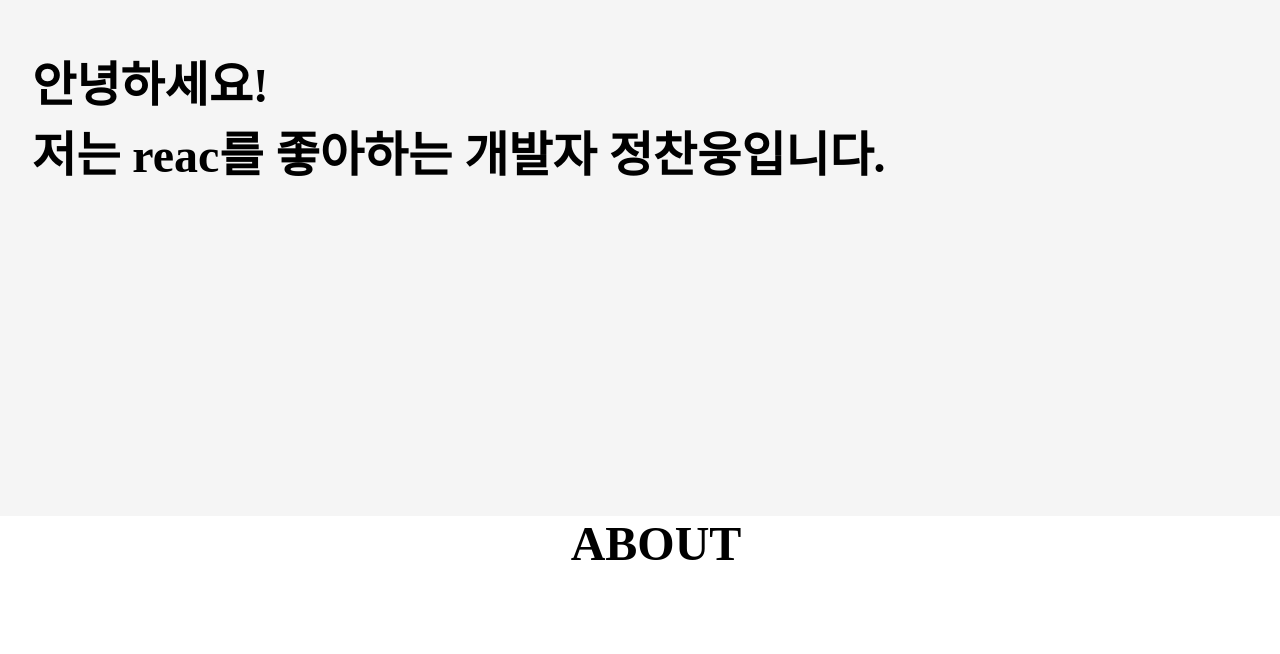
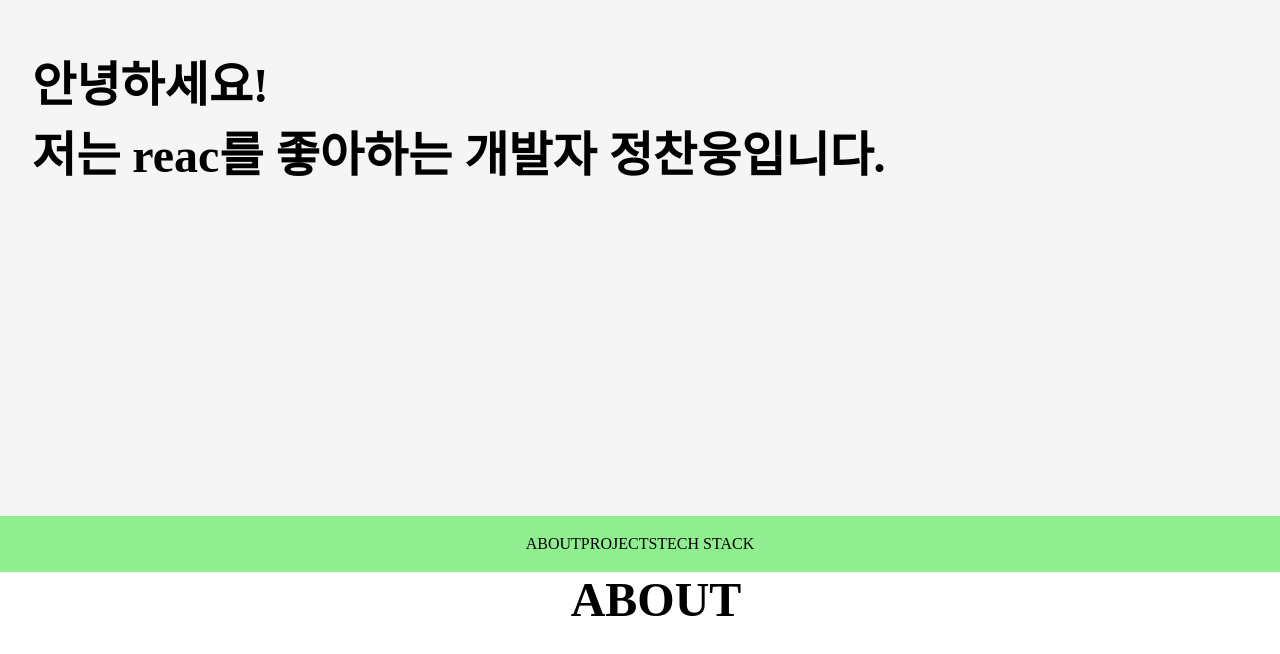
Before and after one commit to chanwoong1/portfolio-page, a Gatsby site: page / in a window 1280 px wide. Shown: the part 284-938 px from the top of the page. Built offline with nearby package versions, Linux system fonts and the light colour scheme; Gatsby itself is replaced by a stand-in of ours.

Commit message:
Feat: navbar 구성요소 추가

```diff
--- /dev/null
+++ b/src/components/navbar/index.styled.ts
@@ -0,0 +1,14 @@
+import styled from 'styled-components';
+
+export const NavbarWrapper = styled.div`
+  width: 100%;
+  height: 7vh;
+  display: flex;
+  background-color: lightgreen;
+  justify-content: center;
+  align-items: center;
+  position: sticky;
+  top: 0vh;
+  left: 0;
+  z-index: 999;
+`;
--- /dev/null
+++ b/src/components/navbar/index.tsx
@@ -0,0 +1,15 @@
+import React from 'react';
+import * as S from './index.styled';
+
+const Navbar: React.FC = () => {
+  return <S.NavbarWrapper>
+    <p>ABOUT</p>
+    <p>PROJECTS</p>
+    <p>TECH STACK</p>
+    {/* <S.NavbarItem>ABOUT</S.NavbarItem> */}
+    {/* <S.NavbarItem>PROJECTS</S.NavbarItem> */}
+    {/* <S.NavbarItem>TECH STACK</S.NavbarItem> */}
+  </S.NavbarWrapper>;
+}
+
+export default Navbar;
--- a/src/pages/index.tsx
+++ b/src/pages/index.tsx
@@ -5,6 +5,7 @@ import MainBanner from "../components/mainBanner";
 import TechStack from "../components/techStack";
 import About from "../components/about";
 import Projects from "../components/projects";
+import Navbar from "../components/navbar";
 
 const IndexPage: React.FC<PageProps> = () => {
   const browserSizeRef = React.useRef<HTMLDivElement>(null);
@@ -32,6 +33,7 @@ const IndexPage: React.FC<PageProps> = () => {
   return (
     <S.Wrapper>
       <MainBanner mainBannerRef={browserSizeRef} />
+      <Navbar />
       <About aboutRef={browserSizeRef} />
       <Projects projectsRef={browserSizeRef} />
       <TechStack techStackRef={browserSizeRef} />
```
